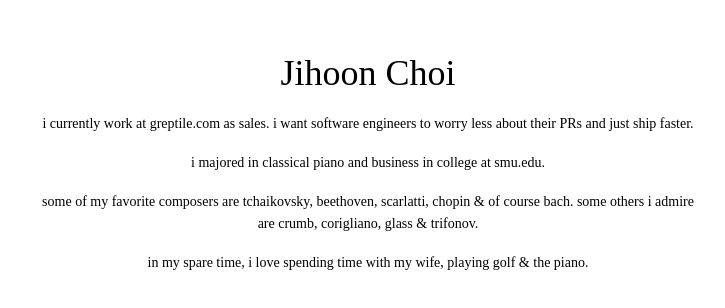
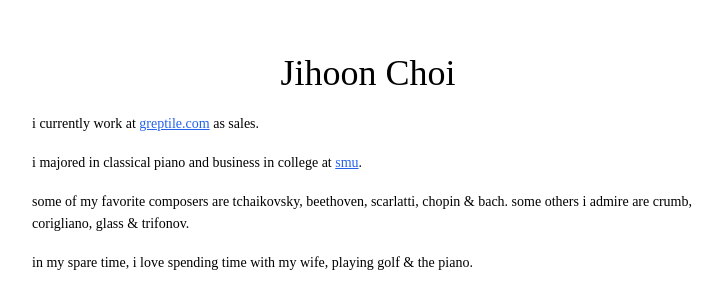
Before and after one commit to jihoonchoi7/jihoonchoi7.github.io, a Next.js app: page / in a window 1280 px wide. Shown: the part 236-544 px from the top of the page, without its empty margins (272-997 px from the left). Built offline with nearby package versions, Linux system fonts and the light colour scheme.

Commit message:
Fixed greptile's suggestions

```diff
--- a/app/components/WindowsDesktop.tsx
+++ b/app/components/WindowsDesktop.tsx
@@ -33,11 +33,13 @@ export function WindowsDesktop() {
     };
 
     setNotes(prev => [...prev, newNote]);
+    console.log('Created note:', newNote);
 
-    // Remove note after animation completes
+    // Remove note after animation completes - use appropriate duration for each note type
+    const animationDuration = type === 'whole' ? 5000 : type === 'half' ? 4000 : 3000;
     setTimeout(() => {
       setNotes(prev => prev.filter(note => note.id !== newNote.id));
-    }, 3000); // 3 seconds for the fall animation
+    }, animationDuration);
   }, []);
 
   const handleMouseDown = useCallback((e: React.MouseEvent) => {
@@ -67,17 +69,17 @@ export function WindowsDesktop() {
         Jihoon Choi
       </h1>
 
-      <div className="max-w-2xl text-center leading-relaxed space-y-4 text-sm">
+      <div className="max-w-2xl text-left leading-relaxed space-y-4 text-sm">
         <p>
-          i currently work at greptile.com as sales. i want software engineers to worry less about their PRs and just ship faster.
+          i currently work at <a href="https://greptile.com" target="_blank" rel="noopener noreferrer" className="text-blue-600 hover:text-blue-800 underline">greptile.com</a> as sales.
         </p>
 
         <p>
-          i majored in classical piano and business in college at smu.edu.
+          i majored in classical piano and business in college at <a href="https://www.smu.edu" target="_blank" rel="noopener noreferrer" className="text-blue-600 hover:text-blue-800 underline">smu</a>.
         </p>
 
         <p>
-          some of my favorite composers are tchaikovsky, beethoven, scarlatti, chopin & of course bach. some others i admire are crumb, corigliano, glass & trifonov.
+          some of my favorite composers are tchaikovsky, beethoven, scarlatti, chopin & bach. some others i admire are crumb, corigliano, glass & trifonov.
         </p>
 
         <p>
@@ -93,7 +95,6 @@ export function WindowsDesktop() {
           style={{
             left: `${note.x}px`,
             top: `${note.y}px`,
-            animation: `fall-${note.type} 3s ease-in forwards`,
             zIndex: 1000,
           }}
         >
@@ -143,9 +144,15 @@ export function WindowsDesktop() {
           }
         }
 
-        .musical-note-whole { animation-duration: 5s; }
-        .musical-note-half { animation-duration: 4s; }
-        .musical-note-quarter { animation-duration: 3s; }
+        .musical-note-whole {
+          animation: fall-whole 5s ease-in forwards;
+        }
+        .musical-note-half {
+          animation: fall-half 4s ease-in forwards;
+        }
+        .musical-note-quarter {
+          animation: fall-quarter 3s ease-in forwards;
+        }
       `}</style>
     </div>
   );
```
